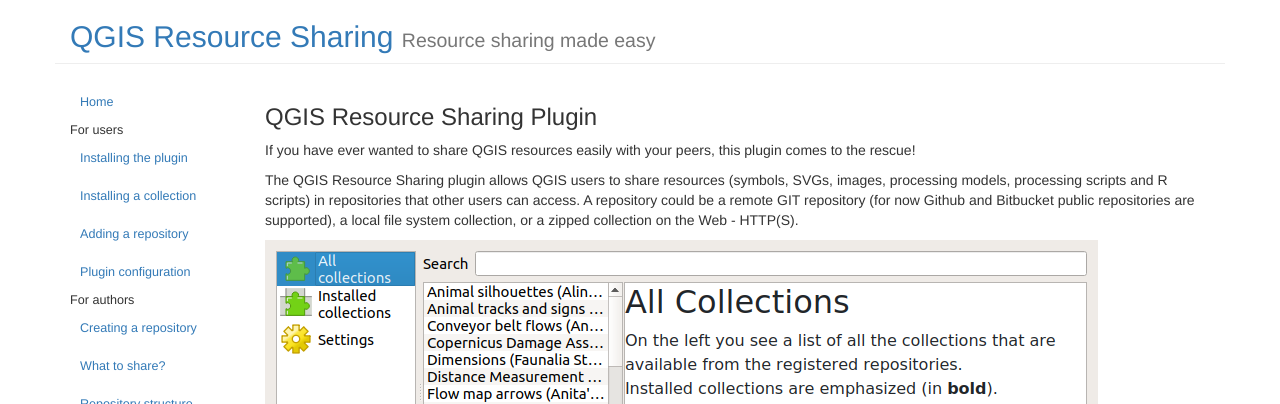
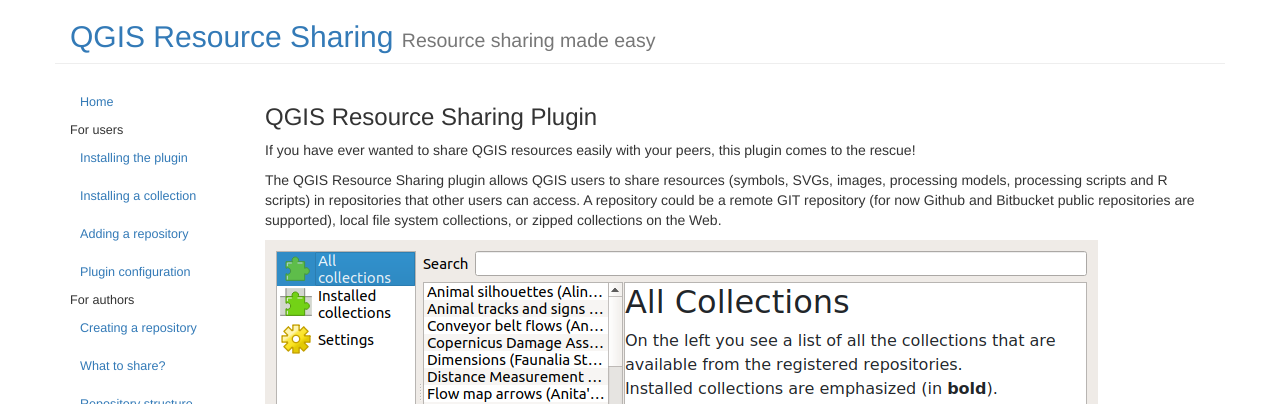
Before and after one commit to QGIS-Contribution/QGIS-ResourceSharing, a Jekyll site: the page built from index.md, in a window 1280 px wide. Shown: the top 404 px of the page. Built offline with Jekyll 4.4.1, drawn with Linux system fonts in a browser that asks for light colours.

Commit message:
Update index.md

```diff
--- a/index.md
+++ b/index.md
@@ -11,8 +11,8 @@
 (symbols, SVGs, images, processing models, processing scripts and R
 scripts) in repositories that other users can access.
 A repository could be a remote GIT repository (for now Github and
-Bitbucket public repositories are supported), a local file system
-collection, or a zipped collection on the Web - HTTP(S).
+Bitbucket public repositories are supported), local file system
+collections, or zipped collections on the Web.
 
 ![the plugin]({{ site.baseurl }}/assets/app.png)
 
```
